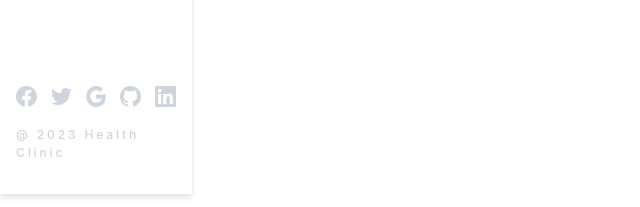
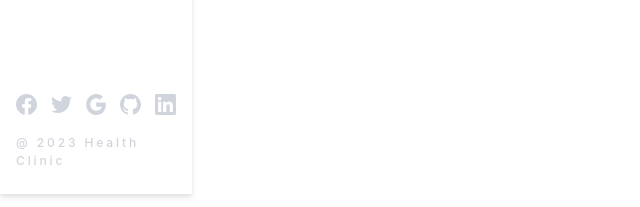
Before and after one commit to tajemouti/medical-appointments-front-end, a React (Create React App) app: page /home in a window 1280 px wide. Shown: the part 606-813 px from the top of the page, without its empty margins (0-640 px from the left). Built offline with nearby package versions, Linux system fonts and the light colour scheme.

Commit message:
medification in footer

```diff
--- a/src/components/NavigationBar.js
+++ b/src/components/NavigationBar.js
@@ -21,7 +21,7 @@ function NavigationBar() {
             <li className='flex p-4 w-full  text-sm font-medium cursor-pointer border-b border-gray-200 hover:bg-gray-100'>Delete Doctor</li>
           </ul>
         </nav>
-        <footer className='flex flex-col gap-4 w-full p-4'>
+        <footer className='flex flex-col gap-4 w-full pt-4 pb-2 pl-4 pr-4'>
           <ul className=' justify-start items-end gap-3.5 inline-flex'>
             <li className='w-6 h-6 relative'><img src={fb} alt="" /></li>
             <li className='w-6 h-6 relative'><img src={x} alt="" /></li>
```
